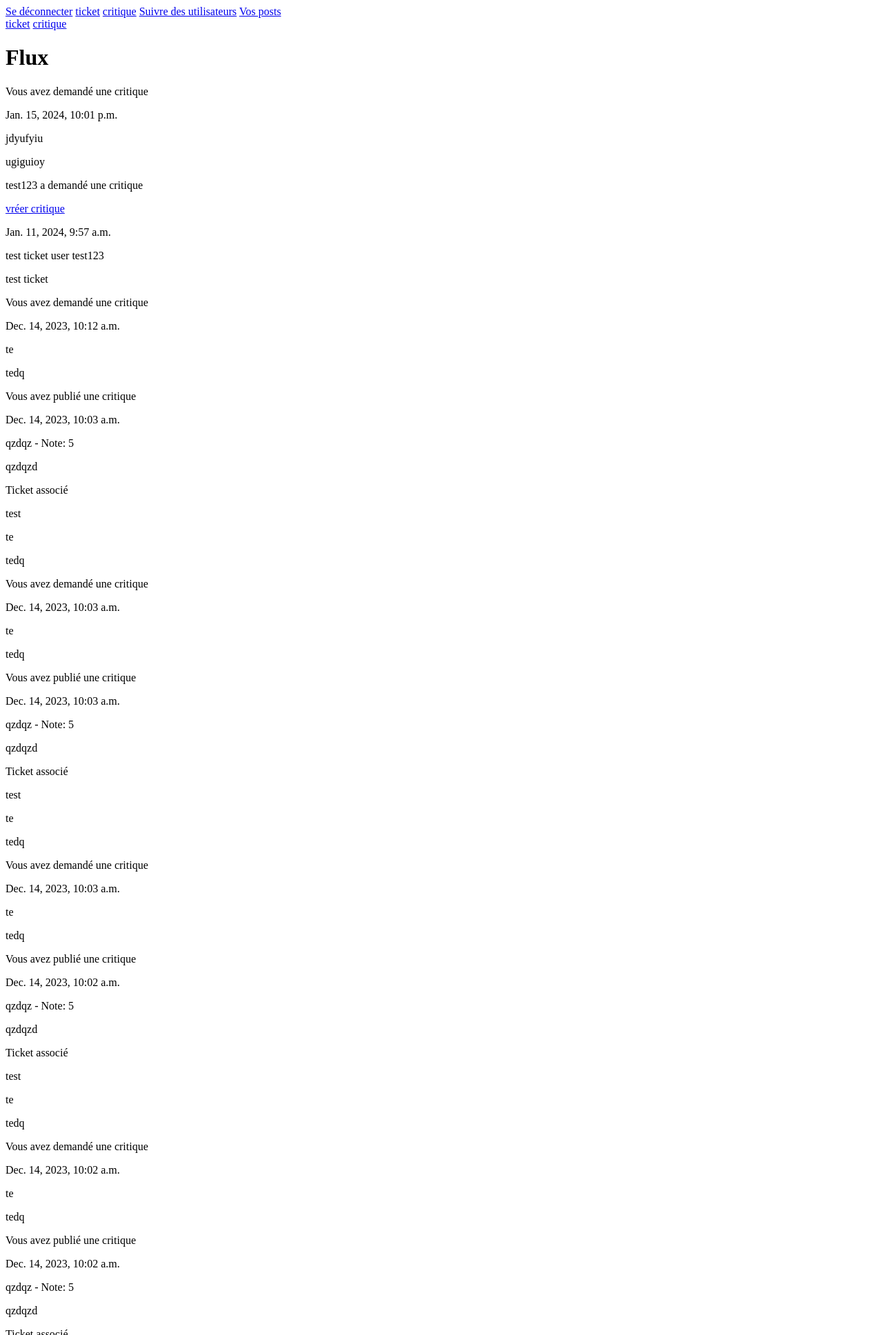
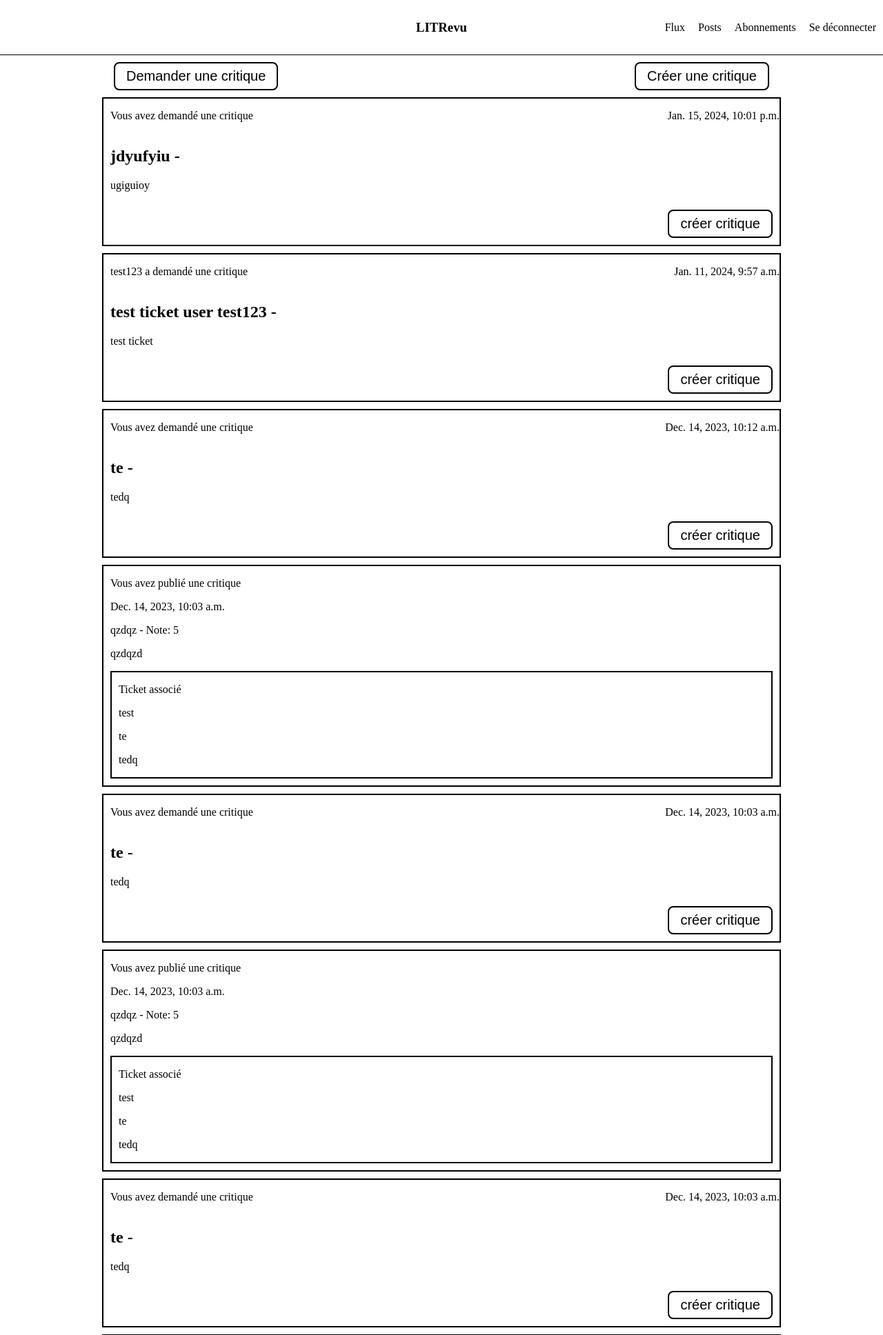
Before and after one commit to VHSR3KorD3R/D-veloppez-une-application-Web-en-utilisant-Django, a Django app: page /home/ in a window 1280 px wide. Shown: the top 1936 px of the page at 69% size. Run offline with Django 4.2, Linux system fonts and the light colour scheme; a user stored in the database is signed in; data comes from the database, SQL or seed files in the repository; both versions use the stored data as it was after the commit.

Commit message:
front end improvement

```diff
--- a/LITRevu/LITRevu/settings.py
+++ b/LITRevu/LITRevu/settings.py
@@ -118,6 +118,9 @@ USE_TZ = True
 # https://docs.djangoproject.com/en/4.2/howto/static-files/
 
 STATIC_URL = 'static/'
+STATICFILES_DIRS = [
+    BASE_DIR.joinpath('static')
+    ]
 
 # Default primary key field type
 # https://docs.djangoproject.com/en/4.2/ref/settings/#default-auto-field
--- a/LITRevu/LITRevu/templates/LITRevu/base.html
+++ b/LITRevu/LITRevu/templates/LITRevu/base.html
@@ -2,15 +2,55 @@
 <html>
     <head>
         <title>LITRevu</title>
+        <link rel="stylesheet" href="{% static 'LITRevu/style.css' %}">
     </head>
     <body>
-        <nav>
-            <a href="{% url 'logout' %}">Se déconnecter</a>
-            <a href="{% url 'ticket_form' %}">ticket</a>
-            <a href="{% url 'review_form'%}">critique</a>
-            <a href="{% url 'subscribe' %}">Suivre des utilisateurs</a>
-            <a href="{% url 'posts' %}">Vos posts</a>
-        </nav>
+        <div class="header">
+            <div class="links hidden">
+                <nav>
+                    <a href="{% url 'home' %}">Flux</a>
+                    <a href="{% url 'posts' %}">Posts</a>
+                    <a href="{% url 'subscribe' %}">Abonnements</a>
+                    <a href="{% url 'logout' %}">Se déconnecter</a>
+                </nav>
+            </div>
+            <div class="title">
+                <h3>LITRevu</h3>
+            </div>
+            <div class="links">
+                <nav>
+                    <a href="{% url 'home' %}">Flux</a>
+                    <a href="{% url 'posts' %}">Posts</a>
+                    <a href="{% url 'subscribe' %}">Abonnements</a>
+                    <a href="{% url 'logout' %}">Se déconnecter</a>
+                </nav>
+            </div>
+        </div>
+        {% comment %} <table>
+            <tr>
+                <td class="d1">
+                    <div class="copy">
+                        <nav>
+                            <a href="{% url 'home' %}">Flux</a>
+                            <a href="{% url 'posts' %}">Posts</a>
+                            <a href="{% url 'subscribe' %}">Abonnements</a>
+                            <a href="{% url 'logout' %}">Se déconnecter</a>
+                        </nav>
+                    </div>
+                </td>
+                <td class="d2">
+                    <h2>LITRevu</h2>
+                </td>
+                <td class="d3">
+                    <nav>
+                        <a href="{% url 'home' %}">Flux</a>
+                        <a href="{% url 'posts' %}">Posts</a>
+                        <a href="{% url 'subscribe' %}">Abonnements</a>
+                        <a href="{% url 'logout' %}">Se déconnecter</a>
+                    </nav>
+                </td>
+            </tr>
+        </table> {% endcomment %}
         <div class="main"></div>
         {% block content %}{% endblock content %}
     </body>
--- a/LITRevu/LITRevu/templates/LITRevu/home.html
+++ b/LITRevu/LITRevu/templates/LITRevu/home.html
@@ -1,15 +1,26 @@
 {% extends 'LITRevu/base.html' %}
 {% load LITRevu_extras %}
+{% load static %}
 {% block content %}
-    <a href={% url 'ticket_form' %}>ticket</a>
-    <a href={% url 'review_form'%}>critique</a>
-    <h1>Flux</h1>
+    <link rel="stylesheet" href="{% static 'LITRevu/style.css' %}">
+    <div class="create_ticket_review">
+        <div class="ticket-button">
+            <a href={% url 'ticket_form' %}><button class="button b-home">Demander une critique</button></a>
+        </div>
+        <div class="review-button">
+            <a href={% url 'review_form'%}><button class="button b-home">Créer une critique</button></a>
+        </div>
+    </div>
     <div class="grid-container">
         {% for instance in tickets_and_reviews %}
             {% if instance|model_type == 'Ticket' %}
-                {% include 'LITRevu/ticket_div.html' %}
+                <div class="ticket-box center padding-left">
+                    {% include 'LITRevu/ticket_div.html' %}
+                </div>
             {% elif instance|model_type == 'Review' %}
-                {% include 'LITRevu/review_div.html' %}
+                <div class="review-box center padding-left">
+                    {% include 'LITRevu/review_div.html' %}
+                </div>
             {% endif %}
         {% endfor %}
     </div>
--- a/LITRevu/LITRevu/templates/LITRevu/posts.html
+++ b/LITRevu/LITRevu/templates/LITRevu/posts.html
@@ -1,6 +1,8 @@
 {% extends 'LITRevu/base.html' %}
 {% load LITRevu_extras %}
+{% load static %}
 {% block content %}
+    <link rel="stylesheet" href="{% static 'LITRevu/style.css' %}">
     <h1>Vos posts</h1>
     <div class="grid-container">
         {% for instance in tickets_and_reviews %}
--- a/LITRevu/LITRevu/templates/LITRevu/review_div.html
+++ b/LITRevu/LITRevu/templates/LITRevu/review_div.html
@@ -7,7 +7,7 @@
     <p>{{instance.time_created}}</p>
     <p>{{instance.headline}} - Note: {{instance.rating}}</p>
     <p>{{instance.body}}</p>
-    <div class="post">
+    <div class="ticket-box margin padding-left">
         <p>Ticket associé</p>
         <p>{{instance.ticket.user}}</p>
         <p>{{instance.ticket.title}}</p>
--- a/LITRevu/LITRevu/templates/LITRevu/ticket_div.html
+++ b/LITRevu/LITRevu/templates/LITRevu/ticket_div.html
@@ -1,14 +1,23 @@
+<div class="metadata">
     {% if instance.user == request.user %}
+        <div class="creator">
             <p> Vous avez demandé une critique</p>
+        </div>
     {% else %}
+        <div class="creator">
             <p>{{instance.user }} a demandé une critique</p>
+        </div>
+    {% endif %}
+        <div class="time">
+            <p> {{ instance.time_created }}</p>
+        </div>
+</div>
+<h2>{{instance.title }} - </h2>
+<p>{{instance.description }}</p>
 {% if not instance.has_review %}
 {% comment %} <p> not review</p>
 <p>{{instance.id}}</p> {% endcomment %}
-        <a class="" href="{% url 'create_review_with_ticket' instance.id %}">vréer critique</a>
+    <a href="{% url 'create_review_with_ticket' instance.id %}">
+        <button class="button b-posts">créer critique</button>
+    </a>
 {% endif %}
-{% endif %}
-    <p> {{ instance.time_created }}</p>
-</div>
-<p>{{instance.title }}</p>
-<p>{{instance.description }}</p>
--- a/LITRevu/LITRevu/urls.py
+++ b/LITRevu/LITRevu/urls.py
@@ -47,3 +47,5 @@ urlpatterns = [
 if settings.DEBUG:
     urlpatterns += static(
         settings.MEDIA_URL, document_root=settings.MEDIA_ROOT)
+    urlpatterns += static(
+        settings.STATIC_URL, document_root=settings.STATIC_ROOT)
--- a/LITRevu/authentication/views.py
+++ b/LITRevu/authentication/views.py
@@ -6,6 +6,7 @@ from . import forms
 
 def signup_page(request):
     form = forms.SignupForm()
+    print(form.fields)
     if request.method == 'POST':
         form = forms.SignupForm(request.POST)
         if form.is_valid():
--- /dev/null
+++ b/LITRevu/static/LITRevu/style.css
@@ -0,0 +1,137 @@
+body {
+    margin: 0;
+    padding: 0;
+}
+
+.button {
+    border: 2px solid black;
+    text-align: center;
+    padding: 7px 16px;
+    border-radius: 8px;
+    margin: 10px;
+    font-size: 20px;
+    background-color: white;
+}
+
+.b-posts {
+    float: right;
+}
+
+.create_ticket_review{
+    max-width: 970px;
+    margin: auto;
+}
+
+.b-home {
+
+}
+
+.header {
+    display: flex;
+    justify-content: space-between;
+    align-items: center;
+    white-space: nowrap;
+    border-bottom: 1px solid black;
+    padding: 10px;
+}
+
+.title {
+    display: inline-block;
+    margin: 0;
+    text-align: center;
+}
+
+.links a {
+    margin-left: 15px;
+    text-decoration: none;
+    color: black;
+}
+
+.hidden {
+    visibility: hidden;
+}
+
+.center {
+    margin: 0 auto;
+}
+
+.margin {
+    margin-right: 10px;
+}
+
+.padding-left {
+    padding-left: 10px;
+}
+
+.ticket-box {
+    border: 2px solid black;
+    max-width: 970px;
+    overflow: hidden;
+    margin-top: 10px;
+    margin-bottom: 10px;
+}
+
+.review-box {
+    border: 2px solid black;
+    max-width: 970px;
+    margin: 0 auto;
+    margin-top: 10px;
+}
+
+.metadata {
+    /* display: flex;
+    flex-direction: row; */
+    width: 100%;
+    overflow: hidden;
+}
+
+.ticket-button {
+    width: 50%;
+    float: left;
+}
+
+.review-button {
+    width: 50%;
+    float: right;
+    text-align: right;
+}
+
+.creator {
+    width: 50%;
+    float: left;
+}
+
+.time {
+    width: 50%;
+    float: right;
+    text-align: right;
+}
+/* .title {
+    margin: 0 auto; width: 100px;
+}
+
+.links {
+    float: right
+} */
+/*
+table {
+    width: 100%;
+}
+td {
+    vertical-align: top;
+}
+.d1 {
+    text-align: left;
+}
+.d2 {
+    text-align:center;
+}
+.d3 {
+    text-align:right;
+}
+.copy {
+    visibility: hidden;
+}
+.copy, .d3 {
+    white-space: nowrap;
+} */
```
Also changed, not shown: LITRevu/authentication/forms.py (+7 -0 lines), LITRevu/authentication/static/style.css (added, +12 -0 lines), LITRevu/authentication/templates/authentication/base.html (added, +16 -0 lines), LITRevu/authentication/templates/authentication/login.html (+8 -1 lines), LITRevu/authentication/templates/authentication/signup.html (+11 -6 lines), LITRevu/static/authentication/style.css (added, +45 -0 lines), LITRevu/db.sqlite3. Lines whose indentation alone changed are shown as unchanged.
